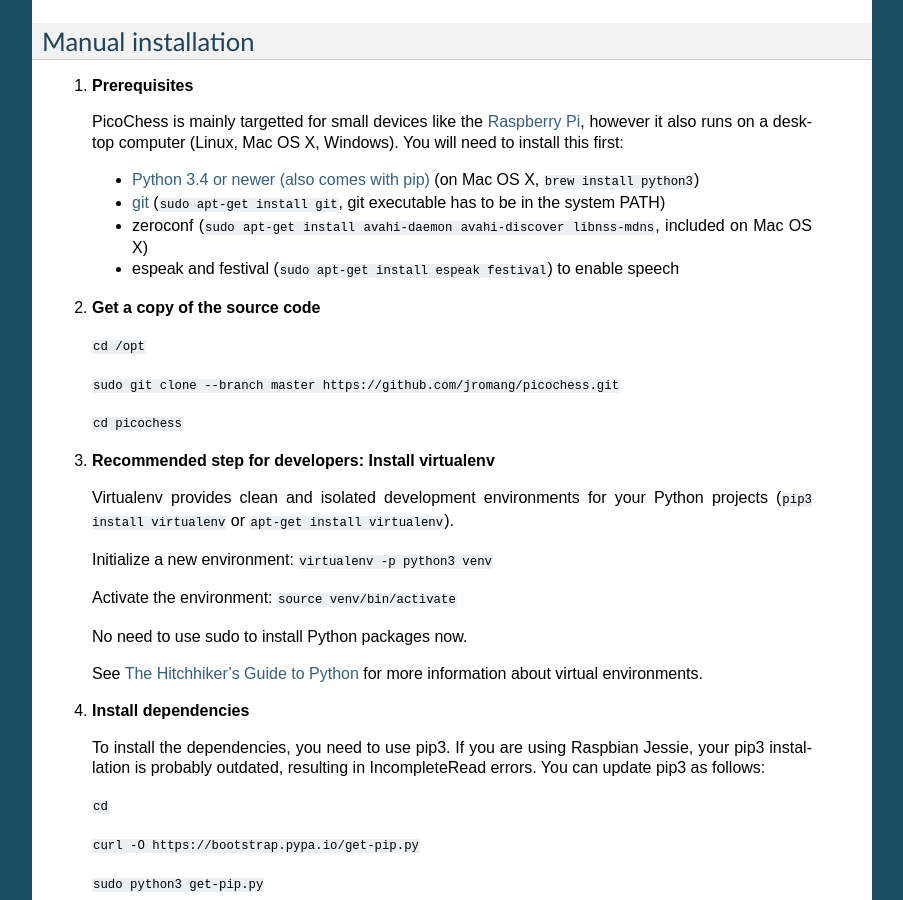
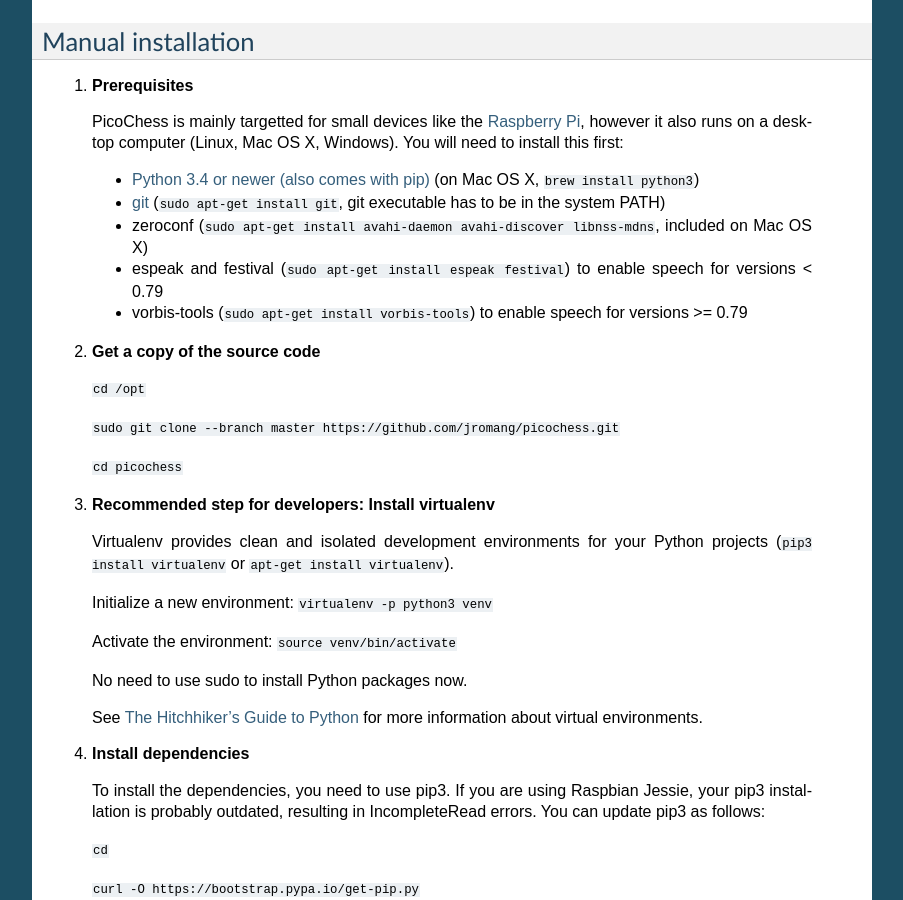
Before and after one commit to jromang/picochess, a Sphinx documentation site: the page built from docs/installation.rst, in a window 1280 px wide and 900 px high, scrolled down 1626 px. Shown: the whole window, without its empty margins (198-1101 px from the left). Built offline with Sphinx 7.4.7, drawn with Linux system fonts in a browser that asks for light colours.

Commit message:
voice check with fallback

```diff
--- a/docs/installation.rst
+++ b/docs/installation.rst
@@ -108,7 +108,9 @@ Manual installation
 
   * zeroconf (``sudo apt-get install avahi-daemon avahi-discover libnss-mdns``, included on Mac OS X)
 
-  * espeak and festival (``sudo apt-get install espeak festival``) to enable speech
+  * espeak and festival (``sudo apt-get install espeak festival``) to enable speech for versions < 0.79
+
+  * vorbis-tools (``sudo apt-get install vorbis-tools``) to enable speech for versions >= 0.79
 
 2. **Get a copy of the source code**
 
```
Also changed, not shown: 1 other file.
